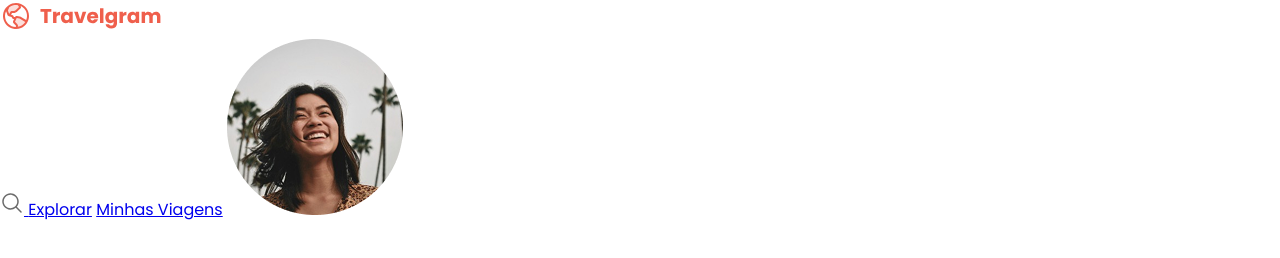
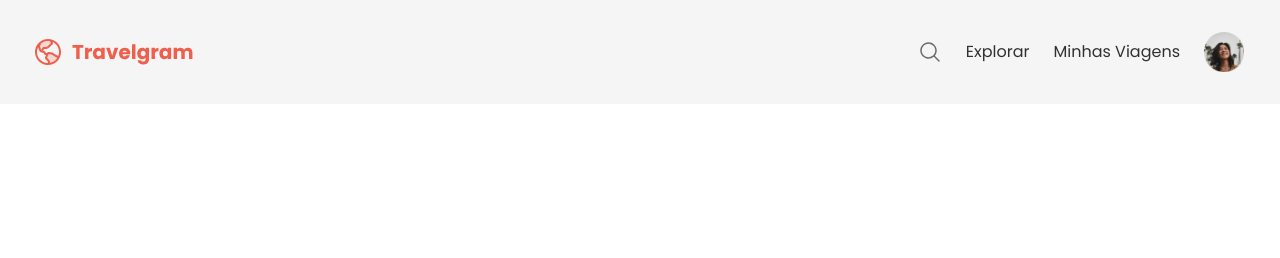
Before and after one commit to Erick-P-Calauro/projeto-perfil-viagens, a plain HTML site: page index.html in a window 1280 px wide. Drawn offline with Linux system fonts and the light colour scheme.

Commit message:
feat: Estilizando header e navigation

```diff
--- a/index.html
+++ b/index.html
@@ -10,16 +10,21 @@
     <link href="https://fonts.googleapis.com/css2?family=Poppins:wght@400;700&display=swap" rel="stylesheet">
 </head>
 <body>
-    <header>
+    <div class="surface-color">
+        <header class="container">
             <a href="#" id="logo">
                 <img src="./assets/logo.svg" alt="Logo da Travelgram composta por um avião e o nome travelgram em um tom de vermelho" />
             </a>
             <nav id="primary-menu">
-            <a href="#"><img src="./assets/icons/MagnifyingGlass.svg" alt="Ícone de lupa">
+                <a href="#"><img id="search_icon" src="./assets/icons/MagnifyingGlass.svg" alt="Ícone de lupa">
                 <a href="#"><span>Explorar</span></a>
                 <a href="#"><span>Minhas Viagens</span></a>
-            <a href="#"><img src="./assets/ProfilePic.png" alt="Imagem do usuário"></a>
+                <a href="#"><img id="profile_icon" src="./assets/ProfilePic.png" alt="Imagem do usuário"></a>
             </nav>
         </header>
+        <section id="about" class="container">
+
+        </section>
+    </div>
 </body>
 </html>
--- a/styles/global.css
+++ b/styles/global.css
@@ -25,3 +25,23 @@ body {
     color: var(--text-color-primary);
     background-color: var(--background-color);
 }
+
+a {
+    color: inherit;
+    text-decoration: none;
+}
+
+a:hover {
+    color: var(--brand-color);
+    text-decoration: underline;
+}
+
+.container {
+    padding-inline: 32px;
+    max-width: 1280px;
+    margin-inline: auto;
+}
+
+.surface-color {
+    background-color: var(--surface-color);
+}
--- /dev/null
+++ b/styles/header.css
@@ -0,0 +1,29 @@
+header, header nav {
+    display: flex;
+    align-items: center;
+    justify-content: space-between;
+}
+
+header {
+    padding-block: 24px;
+    line-height: 0;
+}
+
+header nav {
+    padding-block: 4px;
+    gap: 16px;
+}
+
+header nav a {
+    padding: 4px;
+}
+
+#search_icon {
+    width: 24px;
+    height: 24px;
+}
+
+#profile_icon {
+    width: 40px;
+    height: 40px;
+}
--- a/styles/index.css
+++ b/styles/index.css
@@ -1 +1,2 @@
-@import url("./global.css")
+@import url("./global.css");
+@import url("./header.css");
```
Lines whose indentation alone changed are shown as unchanged.
